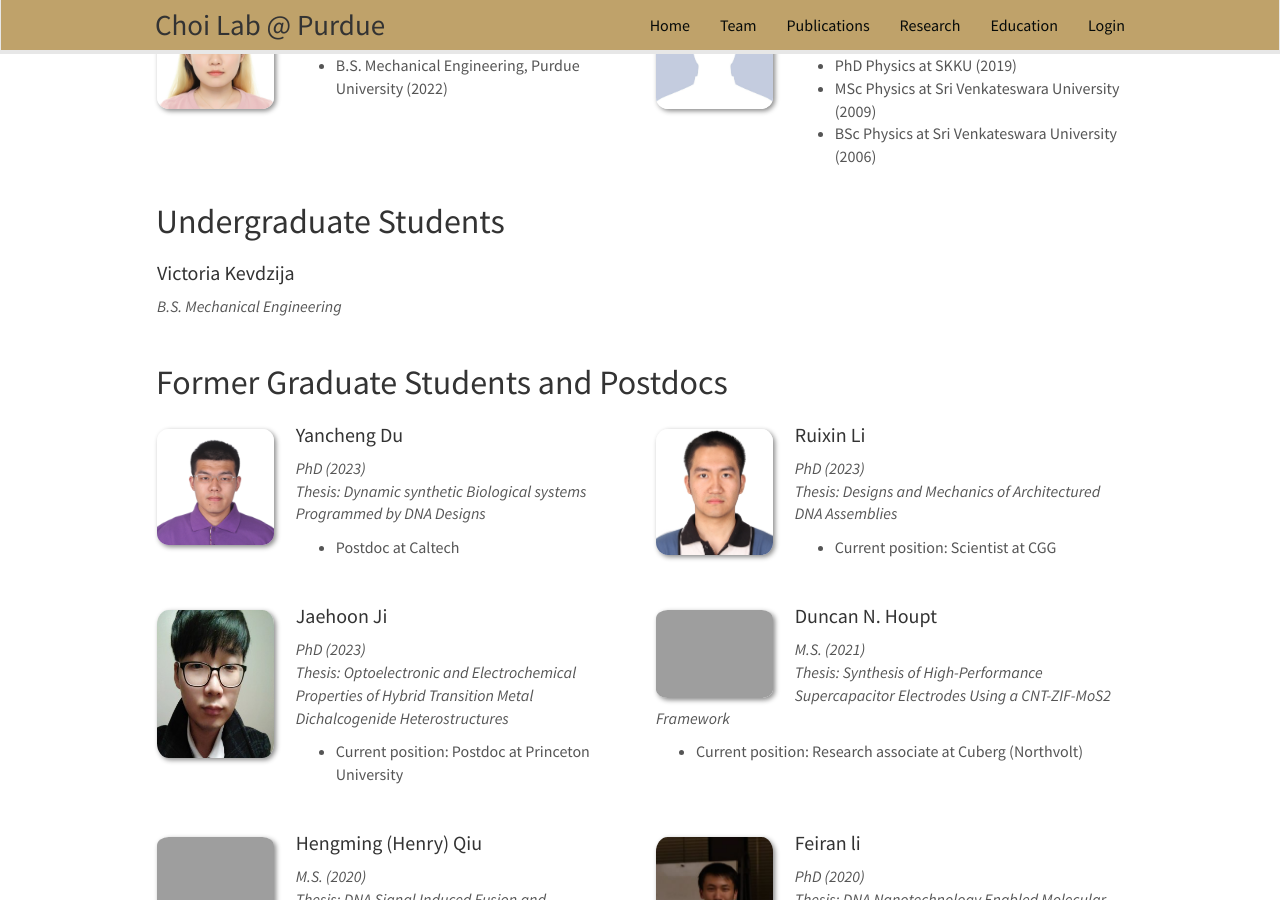
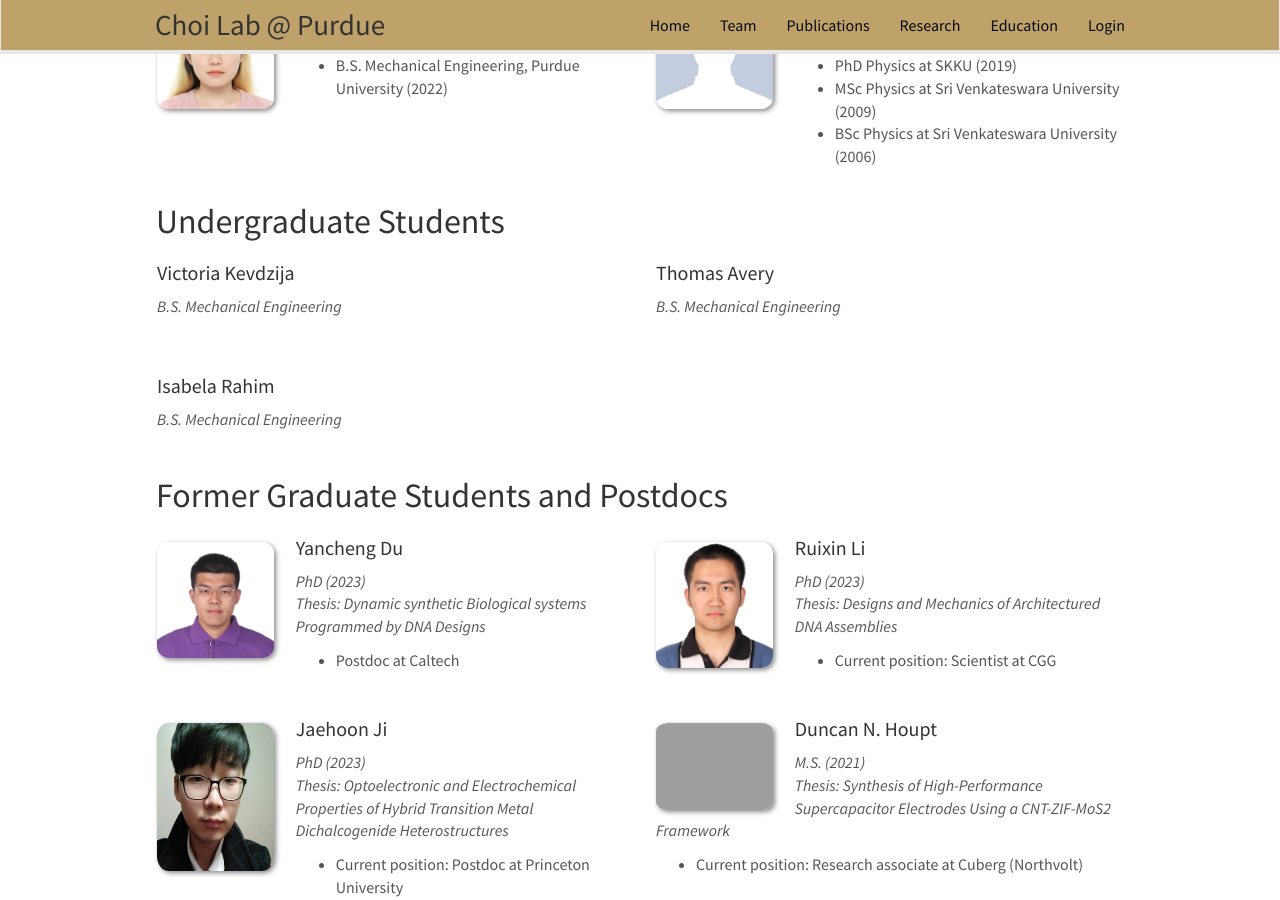
Before and after one commit to choidnalab/choidnalab.github.io, a Jekyll site: the page built from _pages/team.md, in a window 1280 px wide and 900 px high, scrolled down 894 px. Built offline with Jekyll 4.4.1, drawn with Linux system fonts in a browser that asks for light colours; nearby versions of some CDN libraries.

Commit message:
Update master_bachelors_students.yml

```diff
--- a/_data/master_bachelors_students.yml
+++ b/_data/master_bachelors_students.yml
@@ -5,3 +5,17 @@
   email:
   number_educ: 0
   education1:
+
+- name: Thomas Avery
+  photo: nopic.jpg
+  info: B.S. Mechanical Engineering
+  email:
+  number_educ: 0
+  education1:
+
+- name: Isabela Rahim
+  photo: nopic.jpg
+  info: B.S. Mechanical Engineering
+  email:
+  number_educ: 0
+  education1:
```
